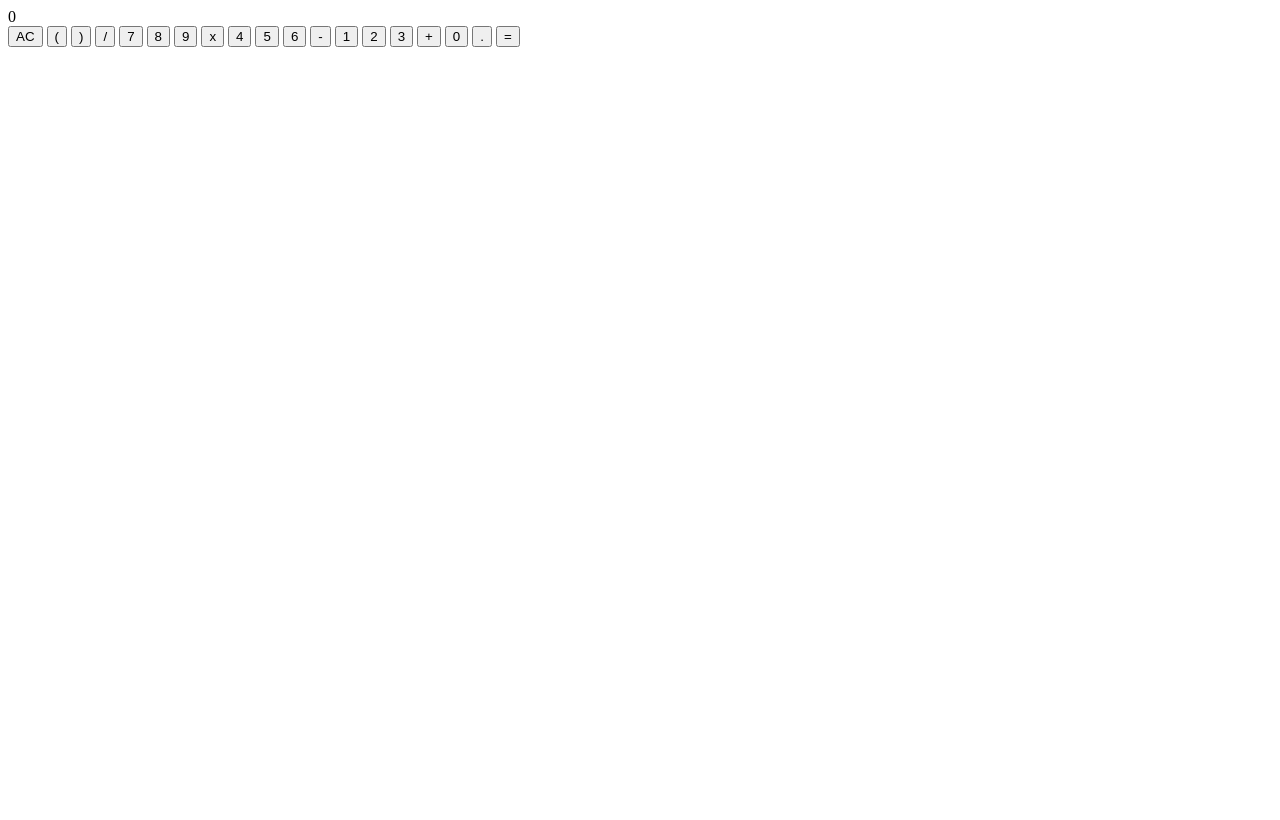
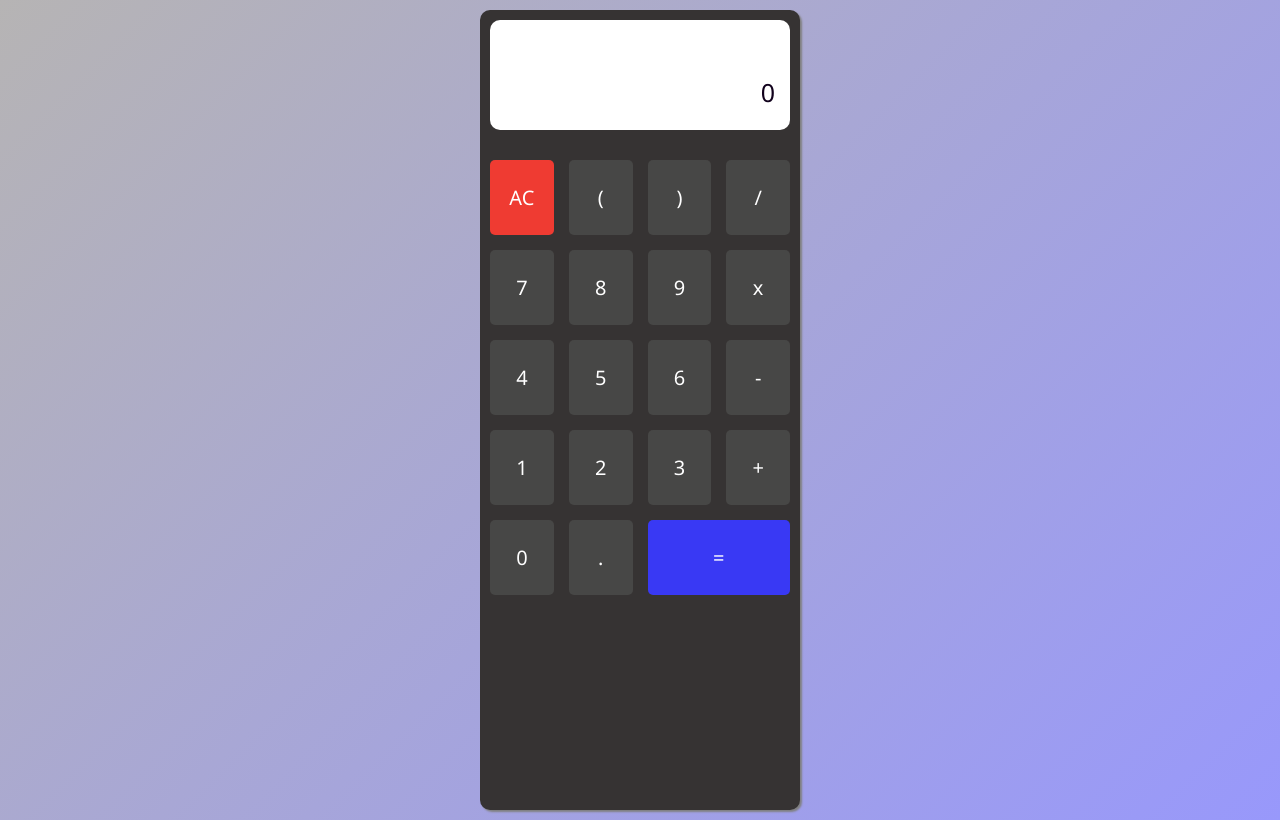
Before and after one commit to BlueSky-XYZ111/Calculator, a plain HTML site: page index.html in a window 1280 px wide. Drawn offline with Linux system fonts and the light colour scheme.

Commit message:
practice

```diff
--- a/index.html
+++ b/index.html
@@ -1,10 +1,10 @@
 <!DOCTYPE html>
 <html lang="en">
-
   <head>
-    <meta charset="UTF-8">
-    <meta name="viewport" content="width=device-width, initial-scale=1.0">
+    <meta charset="UTF-8" />
+    <meta name="viewport" content="width=device-width, initial-scale=1.0" />
     <title>Calculator</title>
+    <link rel="stylesheet" href="style.css" />
   </head>
 
   <body>
@@ -38,10 +38,7 @@
         <button onclick="appendToDisplay('0')">0</button>
         <button onclick="appendToDisplay('.')">.</button>
         <button class="equals" onclick="calculate()">=</button>
-
       </div>
     </div>
-
   </body>
-
 </html>
--- a/style.css
+++ b/style.css
@@ -0,0 +1,97 @@
+*{
+    box-sizing: content-box;
+    font-family: 'Segoe UI', Tahoma, Geneva, Verdana, sans-serif;
+}
+
+body{
+    background: linear-gradient(135deg , rgb(182, 180, 180) 0% , rgb(152, 152, 251) 100%);
+    display: flex;
+    justify-content: center;
+    margin: 0;
+    padding: 10px;
+    min-height: 100vh;
+align-items: center;
+}
+
+.calculator{
+    background-color: rgb(54, 51, 51);
+    width: 320px;
+    height: 100vh;
+    border-radius: 10px;
+    overflow: hidden;
+    box-shadow: 2px 2px 2px grey
+}
+
+.display{
+    background-color: white;
+    padding: 15px;
+    border-radius: 10px;
+    margin-bottom: 20px;
+    margin-top: 10px;
+    margin-left: 10px;
+    margin-right: 10px;
+    text-align: right;
+height: 80px;
+display: flex;
+flex-direction: column;
+justify-content: space-around;
+position: relative;
+overflow: hidden;
+}
+
+.previous-operand{
+    color: rgb(34, 0, 255);
+    height: 20px;
+    overflow: hidden;
+    font-size: 0.6em;
+}
+
+.current-operand{
+    font-size: 25px;
+    color: rgb(17, 1, 28);
+    font-family: 'Segoe UI', Tahoma, Geneva, Verdana, sans-serif;
+}
+
+.buttons{
+display: grid;
+grid-template-columns: repeat(4, 1fr);
+grid-gap: 15px;
+padding: 10px ;
+}
+
+button{
+    border: none;
+    border-radius: 5px;
+    height: 35px;
+    padding: 20px 0;
+    background-color: rgb(71, 71, 70);
+    font-size: 20px;
+    color: white;
+    cursor: pointer;
+    transition: all 0.2s ease;
+    position: relative;
+    overflow: hidden;
+}
+
+button:hover{
+    background-color: rgb(198, 198, 194);
+    color: black;
+}
+
+.clear{
+background-color: rgb(239, 59, 50);
+
+}
+
+.clear:hover{
+    background-color:  rgb(252, 187, 118);
+}
+
+.equals{
+    background-color: rgb(57, 57, 244);
+    grid-column: span 2;
+}
+
+.equals:hover{
+    background-color: rgb(115, 115, 255);
+}
```
Lines whose indentation alone changed are shown as unchanged.
